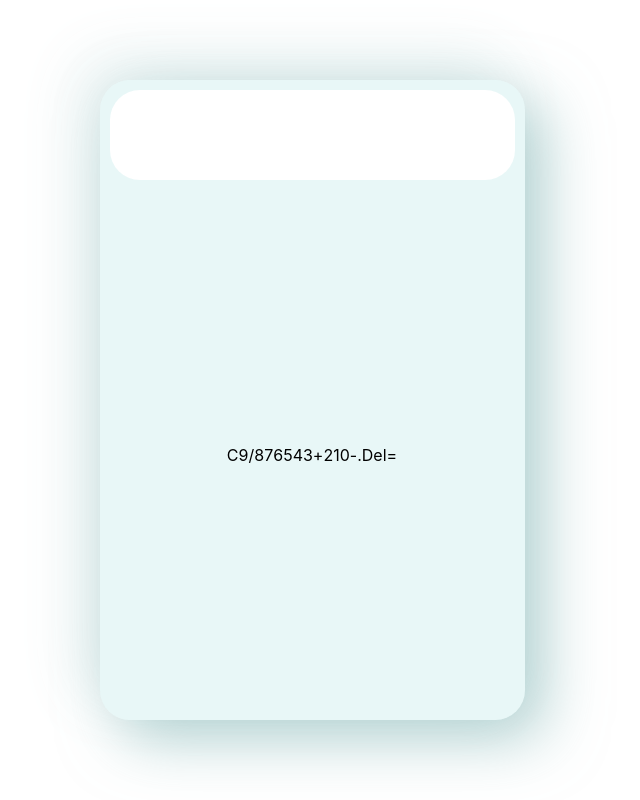
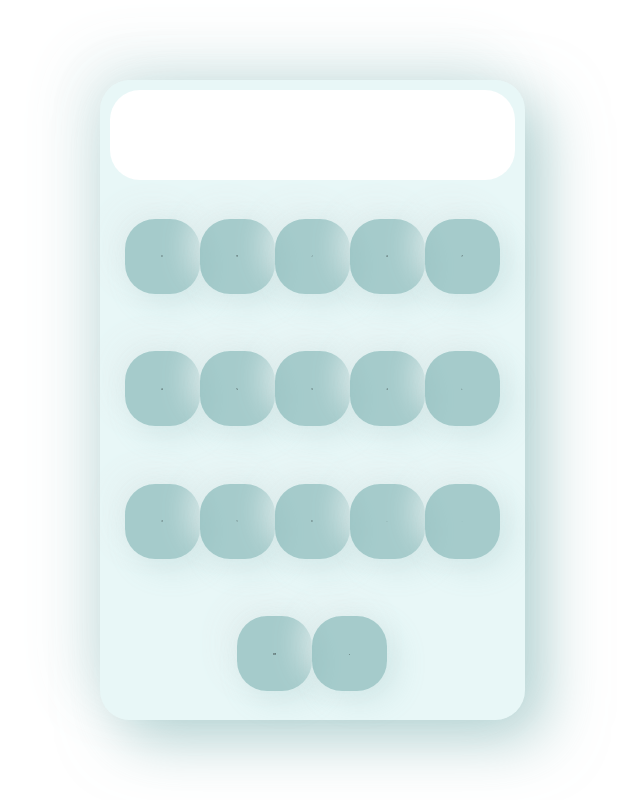
Before and after one commit to Iydeejames/Calculator, a React (Create React App) app in the folder calculator/: page / in a window 1280 px wide. Shown: the whole page, without its empty margins (328-968 px from the left). Built offline with nearby package versions, Linux system fonts and the light colour scheme.

Commit message:
Nothing much

```diff
--- a/calculator/src/components/Button.module.css
+++ b/calculator/src/components/Button.module.css
@@ -0,0 +1,13 @@
+.calcBtns{
+    height: 75px;
+    width: 75px;
+    font-size: 2px;
+    display: flex;
+    justify-content: center;
+    align-items: center;
+    border-radius: 30px;
+    user-select: none;
+    background-color: #79afaf98;
+    box-shadow: 10px 10px 30px #79afaf2f,
+    -10px -10px 30px #e2eeeef1;
+}
--- a/calculator/src/components/Home.js
+++ b/calculator/src/components/Home.js
@@ -1,8 +1,8 @@
 import React from 'react'
 import classes from "./Home.module.css"
-import Button from "./Button"
+import Button from './Button'
 
-function Home() {
+function Home(){
 
   const buttons = ["C", "9", "/", "8", "7", "6", "5", "4", "3",
    "+", "2", "1", "0", "-", ".", "Del", "="]
```
